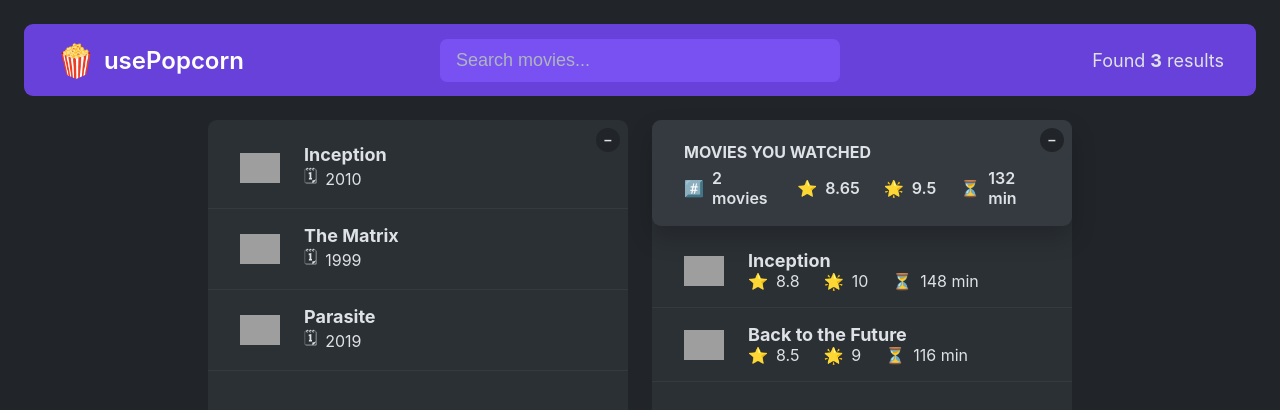
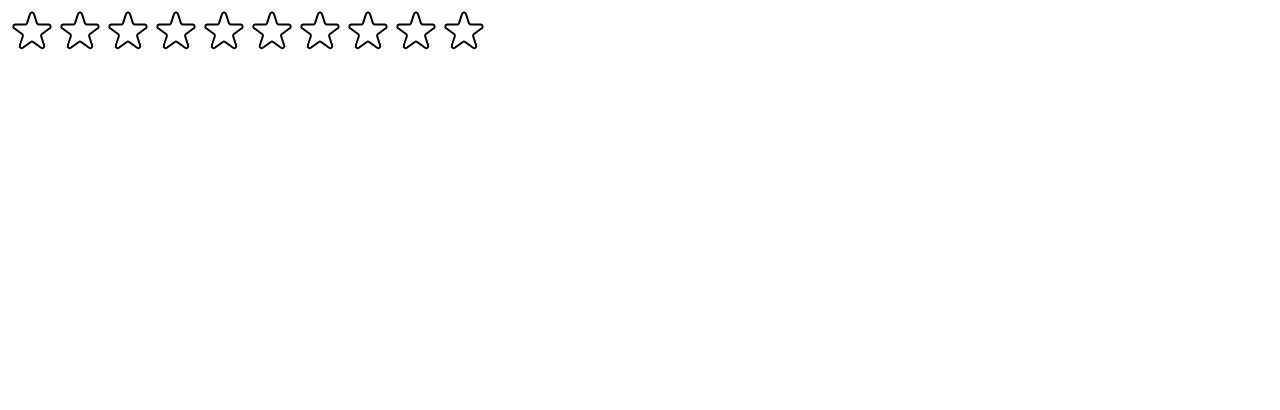
Before and after one commit to emkeiboii/usePopcorn, a React (Create React App) app: page / in a window 1280 px wide. Shown: the top 410 px of the page. Built offline with nearby package versions, Linux system fonts and the light colour scheme; grey boxes are pictures that could not be loaded.

Commit message:
Complete star rating component

```diff
--- /dev/null
+++ b/src/StarRating.js
@@ -0,0 +1,85 @@
+import { useState } from "react";
+
+export default function StarRating({ maxRating }) {
+  const [rating, setRating] = useState(0);
+  const [hoverRating, setHoverRating] = useState(0);
+
+  const containerStyle = {
+    display: "flex",
+    alignItems: "center",
+    gap: "16px",
+  };
+
+  const starContainerStyle = {
+    display: "flex",
+  };
+
+  const textStyle = {
+    lineHeight: "1",
+    margin: "0",
+  };
+
+  function handleRate(rating) {
+    setRating(rating);
+  }
+
+  return (
+    <div style={containerStyle}>
+      <div style={starContainerStyle}>
+        {Array.from({ length: maxRating }, (_, i) => (
+          <Star
+            key={i}
+            full={hoverRating ? hoverRating >= i + 1 : rating >= i + 1}
+            onRate={() => handleRate(i + 1)}
+            onHoverIn={() => setHoverRating(i + 1)}
+            onHoverOut={() => setHoverRating(0)}
+          />
+        ))}
+      </div>
+      <p style={textStyle}>{hoverRating || rating || ""}</p>
+    </div>
+  );
+}
+
+function Star({ onRate, full, onHoverIn, onHoverOut }) {
+  const starStyle = {
+    width: "48px",
+    height: "48px",
+    display: "block",
+    cursor: "pointer",
+  };
+  return (
+    <span
+      style={starStyle}
+      onClick={onRate}
+      onMouseEnter={onHoverIn}
+      onMouseLeave={onHoverOut}
+    >
+      {full ? (
+        <svg
+          role="button"
+          xmlns="http://www.w3.org/2000/svg"
+          viewBox="0 0 20 20"
+          fill="#000"
+          stroke="#000"
+        >
+          <path d="M9.049 2.927c.3-.921 1.603-.921 1.902 0l1.07 3.292a1 1 0 00.95.69h3.462c.969 0 1.371 1.24.588 1.81l-2.8 2.034a1 1 0 00-.364 1.118l1.07 3.292c.3.921-.755 1.688-1.54 1.118l-2.8-2.034a1 1 0 00-1.175 0l-2.8 2.034c-.784.57-1.838-.197-1.539-1.118l1.07-3.292a1 1 0 00-.364-1.118L2.98 8.72c-.783-.57-.38-1.81.588-1.81h3.461a1 1 0 00.951-.69l1.07-3.292z" />
+        </svg>
+      ) : (
+        <svg
+          xmlns="http://www.w3.org/2000/svg"
+          fill="none"
+          viewBox="0 0 24 24"
+          stroke="#000"
+        >
+          <path
+            strokeLinecap="round"
+            strokeLinejoin="round"
+            strokeWidth="{2}"
+            d="M11.049 2.927c.3-.921 1.603-.921 1.902 0l1.519 4.674a1 1 0 00.95.69h4.915c.969 0 1.371 1.24.588 1.81l-3.976 2.888a1 1 0 00-.363 1.118l1.518 4.674c.3.922-.755 1.688-1.538 1.118l-3.976-2.888a1 1 0 00-1.176 0l-3.976 2.888c-.783.57-1.838-.197-1.538-1.118l1.518-4.674a1 1 0 00-.363-1.118l-3.976-2.888c-.784-.57-.38-1.81.588-1.81h4.914a1 1 0 00.951-.69l1.519-4.674z"
+          />
+        </svg>
+      )}
+    </span>
+  );
+}
--- a/src/index.js
+++ b/src/index.js
@@ -1,11 +1,13 @@
 import React from "react";
 import ReactDOM from "react-dom/client";
-import "./index.css";
-import App from "./App";
+import StarRating from "./StarRating";
+// import "./index.css";
+// import App from "./App";
 
 const root = ReactDOM.createRoot(document.getElementById("root"));
 root.render(
   <React.StrictMode>
-    <App />
+    {/* <App /> */}
+    <StarRating maxRating={10} />
   </React.StrictMode>
 );
```
Also changed, not shown: src/index.css (+1 -24 lines).
